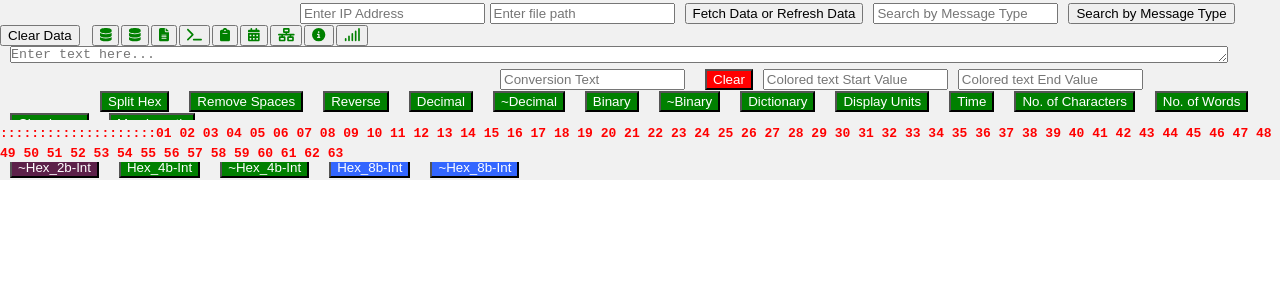
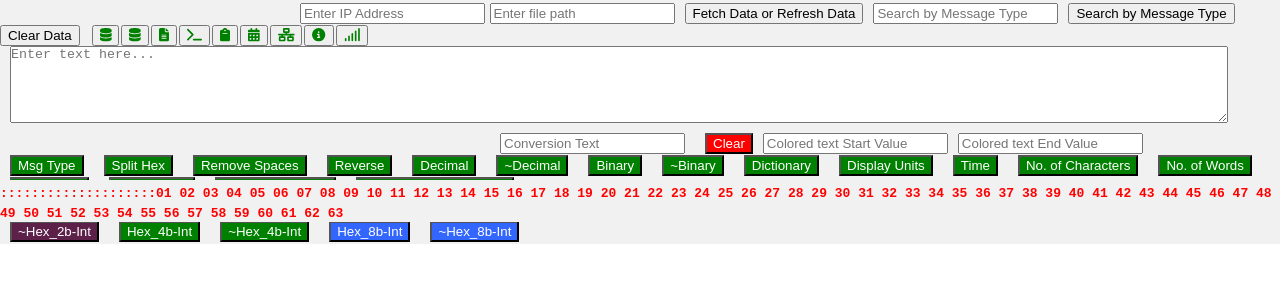
Before and after one commit to pavanpenneti/CLITesting, a React (Create React App) app: page / in a window 1280 px wide. Shown: the top 300 px of the page. Built offline with nearby package versions, Linux system fonts and the light colour scheme.

Commit message:
added some buttons

```diff
--- a/package.json
+++ b/package.json
@@ -15,13 +15,14 @@
     "axios": "^1.7.7",
     "buffer": "^6.0.3",
     "express": "^4.21.1",
+    "firebase": "^12.0.0",
     "net-snmp": "^3.15.1",
     "node-fetch": "^3.3.2",
     "papaparse": "^5.4.1",
     "react": "^18.2.0",
     "react-dom": "^18.2.0",
     "react-router-dom": "^6.15.0",
-    "react-scripts": "5.0.1",
+    "react-scripts": "^5.0.1",
     "react-tooltip": "^5.21.5",
     "web-vitals": "^2.1.4"
   },
--- a/src/Screens/components/DiagnosticsTool.js
+++ b/src/Screens/components/DiagnosticsTool.js
@@ -1294,7 +1294,12 @@ const convertToInt2Reverse = (data) => {
                       '...' +
                       row.endByte +
                       ' bytes' +
-                      ')'}
+                      ')'+ ' [0x' +
+  row.startByte.toString(16).toUpperCase() +
+  '-0x' +
+  row.endByte.toString(16).toUpperCase() +
+
+']'}
                   </span>
                   <span style={{ ...styles.item, color: 'rgb(221, 0, 169)' }}>
                     {row.processedData}
--- a/src/Screens/components/LogData.js
+++ b/src/Screens/components/LogData.js
@@ -608,7 +608,24 @@ function LogData() {
     }
     setResult(signedInt);
   };
+const removeRxLines = () => {
+    const newText = text
+      .split("\n")
+      .map(line => line.trim()) // trim each line
+      .filter(line => line !== "" && !line.startsWith("Rx:")) // remove blank and Rx
+      .join("\n");
+    setText(newText);
+  };
+   const processText = () => {
+    const newText = text
+      .split("\n")
+      .map(line => line.trim()) // remove leading/trailing spaces
+      .filter(line => line !== "" && !line.startsWith("Rx:")) // remove blank + Rx lines
+      .map(line => line.replace(/^Tx:\s*/i, "").replace(/\s+/g, "")) // remove Tx: and merge hex
+      .join("\n"); // keep each Tx output on new line
 
+    setText(newText);
+  };
   const reverseData = (event) => {
     event.preventDefault();
     const reversedHex = inputText.split('').reverse().join('');
@@ -750,6 +767,19 @@ function LogData() {
       alert(error.message);
     }
   };
+   const extract9thByte = () => {
+    const newText = text
+      .split("\n")
+      .map(line => line.trim())
+      .filter(line => line.startsWith("Tx:"))
+      .map(line => {
+        const parts = line.replace(/^Tx:\s*/i, "").split(/\s+/);
+        return parts[7] || ""; // 9th byte (index 8)
+      })
+      .join("\n");
+    setText(newText);
+  };
+
   const splitHex = (event) => {
     event.preventDefault();
     try {
@@ -953,7 +983,7 @@ function LogData() {
         {/* Adding logic for conversion  */}
         <div>
         <textarea
-        rows="1"
+        rows="5"
           cols="10"
         id="inputText"
         value={text}  // Set the value of textarea to the state value
@@ -962,7 +992,7 @@ function LogData() {
         style={{
           width: '95%',
           padding: '0px',
-          marginBottom: '1px',
+          marginBottom: '5px',
           fontFamily: 'monospace',
           marginLeft: '10px'
         }}
@@ -1004,10 +1034,12 @@ function LogData() {
         />
 
         <br />
+        <button style={{ marginLeft: '10px', marginRight: '10px',   background: 'green',
+            color: 'white',}} onClick={extract9thByte}>Msg Type</button>
         <button
           onClick={splitHex}
           style={{
-            marginLeft: '100px',
+            marginLeft: '10px',
             marginRight: '10px',
             background: 'green',
             color: 'white',
@@ -1015,6 +1047,7 @@ function LogData() {
         >
           Split Hex{' '}
         </button>
+
         <button
           onClick={remSpaces}
           style={{
@@ -1159,7 +1192,18 @@ function LogData() {
         >
           Msg Length{' '}
         </button>
-
+        <button style={{
+            marginLeft: '10px',
+            marginRight: '10px',
+            background: 'green',
+            color: 'white',
+          }} onClick={removeRxLines}>Remove Rx Lines</button>
+        <button style={{
+            marginLeft: '10px',
+            marginRight: '10px',
+            background: 'green',
+            color: 'white',
+          }} onClick={processText}>Remove Rx & Merge Tx</button>
         <br />
         <button
           onClick={convertToHex}
@@ -1340,6 +1384,7 @@ function LogData() {
         >
           ~Hex_8b-Int{' '}
         </button>
+
         <br />
       </div>
 
@@ -1347,7 +1392,7 @@ function LogData() {
         style={{
           position: 'fixed',
           marginRight: '8px',
-          top: 120,
+          top: 180,
           width: '100%',
           color: 'white',
           backgroundColor: '#f1f1f1',
@@ -1364,12 +1409,16 @@ function LogData() {
 
         </p1>
 
+
       </div>
-      <pre style={{ textAlign: 'left', padding: '22px 7px' }}>
+       <br/>
+
+      <pre style={{ textAlign: 'left', padding: '22px 7px', marginTop:'55px' }}>
         {[...Array(7)].map((_, index) => (
           <br key={index} />
         ))}
-        {data.split('\n').map((line, index) => (
+
+        { data.split('\n').map((line, index) => (
           <div key={index}>
             {line.startsWith('Tx') && <br />}
             {start > 0 && end > 0
@@ -1385,7 +1434,8 @@ function LogData() {
             wordWrap: "break-word",
           padding: '0px 7px',
           textAlign: 'left',
-            fontFamily: 'monospace'
+            fontFamily: 'monospace',
+
           }}
         >
 
```
Also changed, not shown: 1 other file (tests, documents, lock files or other folders).
